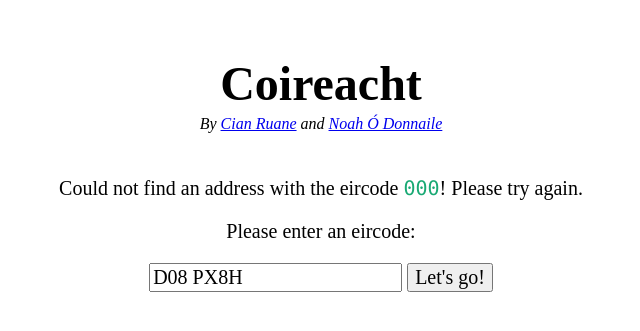
After one commit to CianLR/coireacht, a Flask app: template templates/error.html in a window 1280 px wide. The commit adds this page. Shown: the top 331 px of the page, without its empty margins (319-959 px from the left). Run offline with Flask 2, Linux system fonts and the light colour scheme; the template is opened without the code that fills it: most values are stand-ins (such as "Sample title", 1, 10 or a date in 2020); parts of the project's set-up code (start-up, migrations or seed data) failed here and were passed over; some libraries are stand-ins or nearby versions.

Commit message:
Add error page, fix frontend

```diff
--- a/app.py
+++ b/app.py
@@ -66,20 +66,23 @@ def index():
 @app.route("/details")
 def details():
     eircode = request.args.get('eircode')
-    addr_data = eir_to_cord(eircode)
-    coords = addr_data[1]
-    crime_score = score_for_coords(coords)
-    #coords = addr_data[1].strip('()').split(',') # is a string, not a tuple
-    d = {
-        'eircode': eircode,
-        'address': addr_data[0],
-        'coord_x': coords[0],
-        'coord_y': coords[1],
+    try:
+        addr_data = eir_to_cord(eircode)
+        coords = addr_data[1]
+        crime_score = score_for_coords(coords)
+        #coords = addr_data[1].strip('()').split(',') # is a string, not a tuple
+        d = {
+            'eircode': eircode,
+            'address': addr_data[0],
+            'coord_x': coords[0],
+            'coord_y': coords[1],
         'true_score': crime_score,
         'rounded_score': round(crime_score),
-    }
-    print(d)
-    return render_template('details.html', d)
+        }
+        print(d)
+        return render_template('details.html', d)
+    except:
+        return render_template('error.html', { 'eircode': eircode})
 
 def eir_to_cord(eircode):
     url = "https://hackday.autoaddress.ie/2.0/FindAddress?key={}&address={}"
--- a/templates/details.html
+++ b/templates/details.html
@@ -3,8 +3,9 @@
     <p><span class="b">Eircode</span>: {{ eircode|e }}</p>
     <p><span class="b">Address</span>: {{ address|e }}</p>
     <p><span class="b">Coord</span>: {{ coord_x | e }}, {{ coord_y | e}}</p>
-    <p><span class="b">Crime score</span>: {{ true_score|e }}</p>
-    <p>{% for item in range(rounded_score)%} &#9733; {% endfor %}{% for item in range(5-rounded_score) %} &#9734; {% endfor %}</p>
+    <br/>
+    <p><span class="b">Area Safety Score</span>: <span class="{% if rounded_score <= 2 %} red {% elif rounded_score == 3 %} orange {% else %} green {% endif %}">{% for item in range(rounded_score)%} &#9733; {% endfor %}{% for item in range(5-rounded_score) %} &#9734; {% endfor %} ({{ "{:.2f}".format(true_score) }})</span></p>
+    <p>The higher the safety score (the more stars you have), the safer the area!</p>
     <script src="https://unpkg.com/leaflet@1.0.1/dist/leaflet.js"></script>
     <link href="https://unpkg.com/leaflet@1.0.1/dist/leaflet.css" rel="stylesheet"/>
     <div id="osm-map"></div>
--- /dev/null
+++ b/templates/error.html
@@ -0,0 +1,4 @@
+{% extends 'index.html' %}
+{% block blurb %}
+<p>Could not find an address with the eircode <span class="green code">{{ eircode | e }}</span>! Please try again.</p>
+{% endblock %}
--- a/templates/index.html
+++ b/templates/index.html
@@ -1,6 +1,8 @@
 {% extends 'base.html' %}
 {% block body %}
+{% block blurb %}
     <p>Have you found a property somewhere in Ireland, but you aren't familiar with the area?<br>This tool will give you some information about your potential future home, and help you decide if it's the place for you!</p>
+{% endblock %}
     <p>Please enter an eircode:</p>
     <form action="/details" method="get">
     <input type="text" name="eircode" value="D08 PX8H"></input>
```
